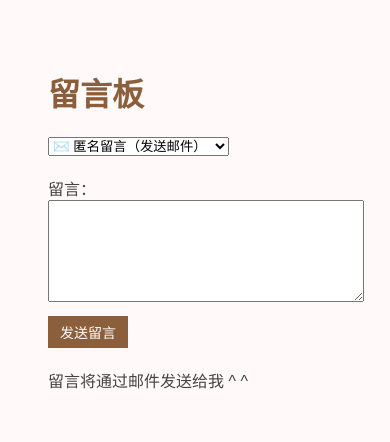
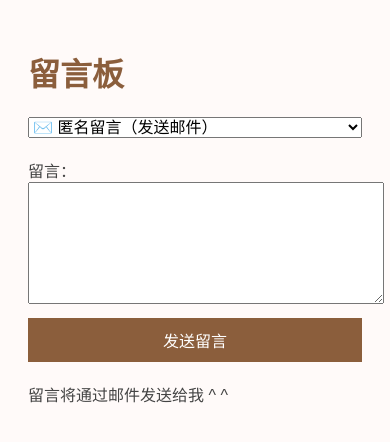
Before and after one commit to psuonci/mywebsite, a plain HTML site: page guestbook.html in a window 390 px wide. Drawn offline with Linux system fonts and the light colour scheme.

Commit message:
更新 guestbook、index 和新增背景图（？）

```diff
--- a/guestbook.html
+++ b/guestbook.html
@@ -40,6 +40,29 @@
       color: #888;
     }
   </style>
+  <style>
+    @media (max-width: 600px) {
+      body {
+        padding: 20px;
+      }
+
+      textarea {
+        font-size: 16px;
+        height: 100px;
+      }
+
+      button {
+        width: 100%;
+        padding: 10px;
+        font-size: 16px;
+      }
+
+      #modeSelector {
+        width: 100%;
+        font-size: 16px;
+      }
+    }
+  </style>
 </head>
 <body>
   <h1>留言板</h1>
```
Also changed, not shown: index.html (+1 -1 lines), images/bottle/bottle-bg.png (added), images/bottle/气球.png (added), 1 other file.
